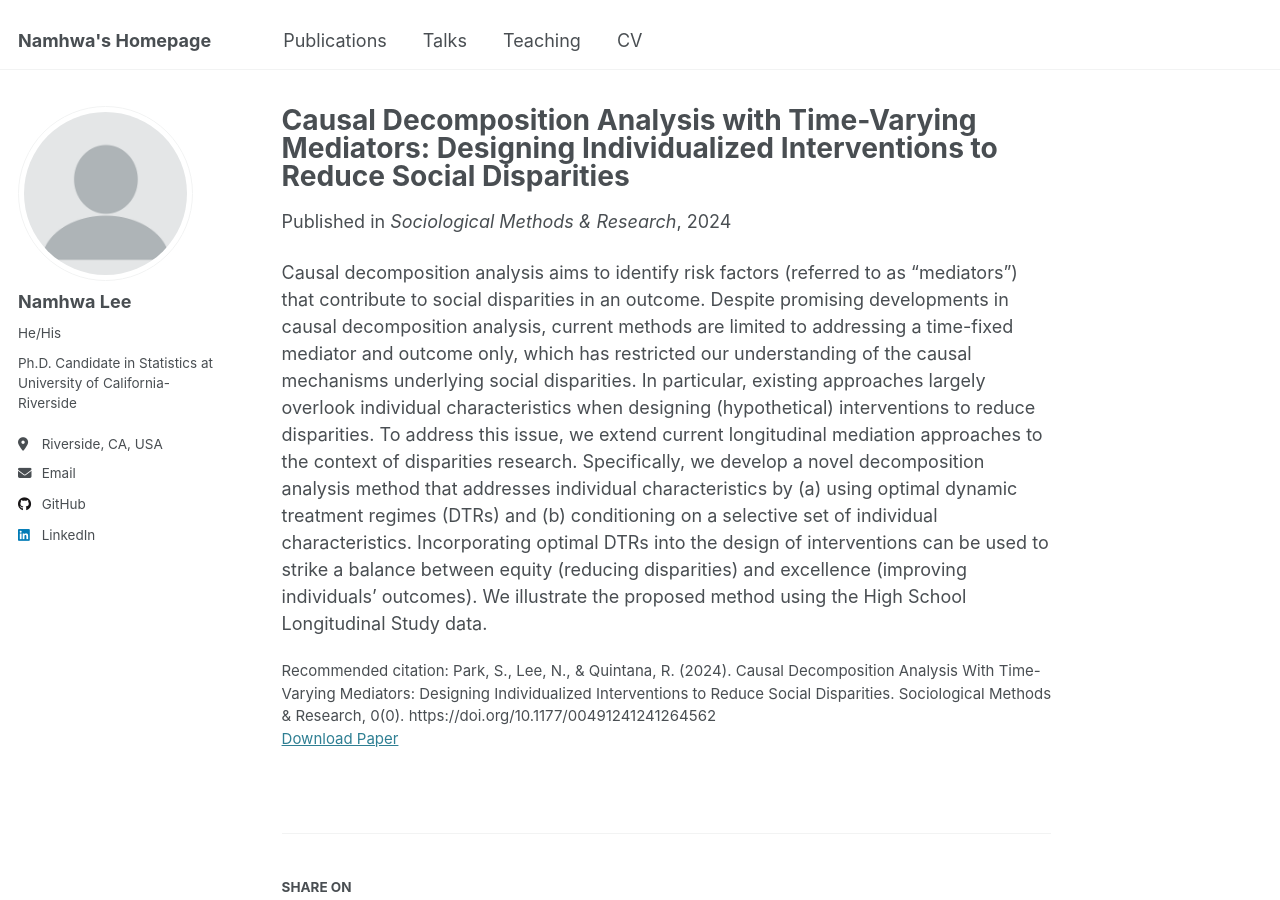
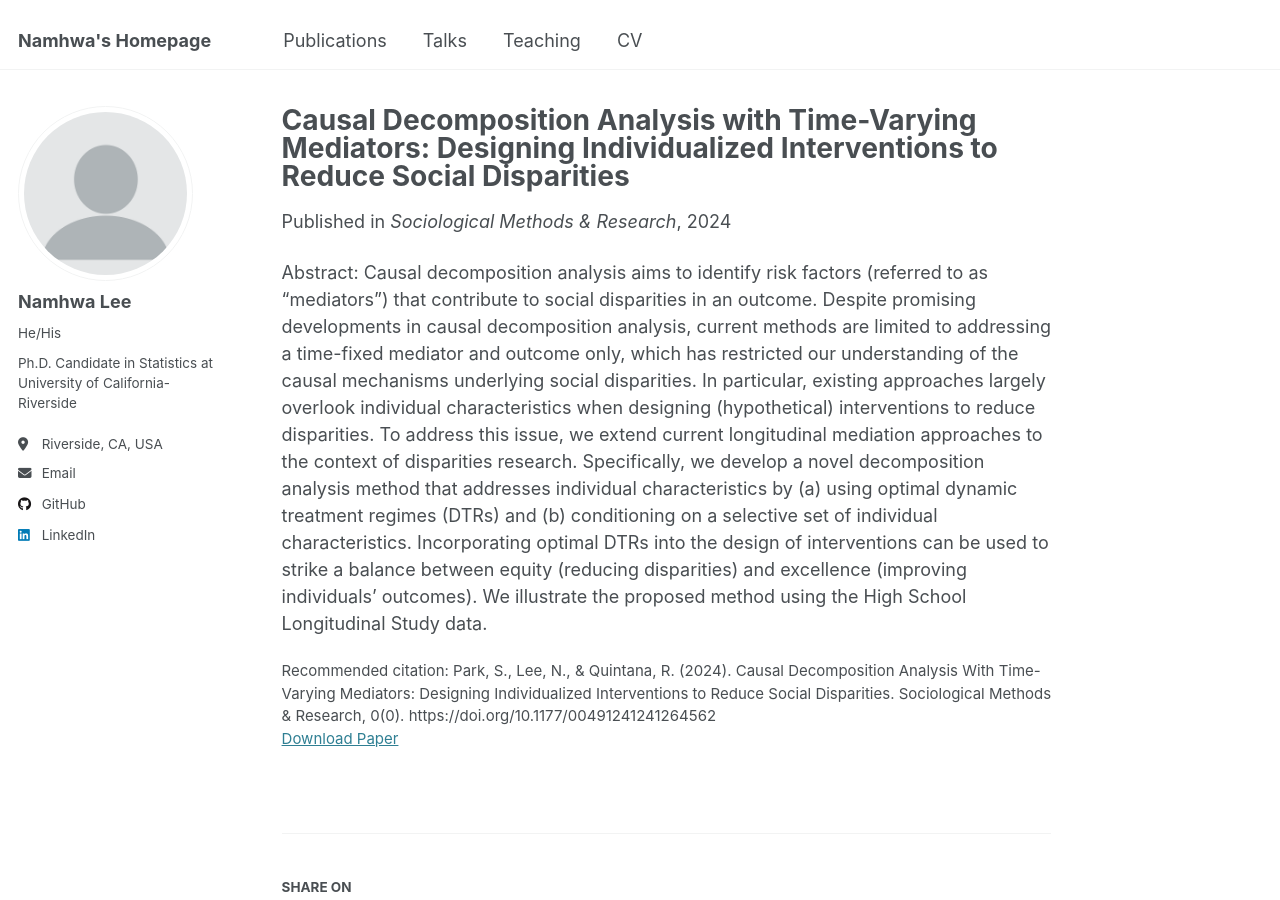
Before and after one commit to NamhwaLee/NamhwaLee.github.io, a Jekyll site: the page built from _publications/my-paper-2.md, in a window 1280 px wide and 900 px high. Built offline with Jekyll 4.4.1, drawn with Linux system fonts in a browser that asks for light colours; part of the change alters nothing that is shown.

Commit message:
Update my-paper-2.md

```diff
--- a/_publications/my-paper-2.md
+++ b/_publications/my-paper-2.md
@@ -3,7 +3,7 @@ title: "Causal Decomposition Analysis with Time-Varying Mediators: Designing Ind
 collection: publications
 category: manuscripts
 permalink: /publication/my-paper-2
-# excerpt: 'This paper is a collaborative work'
+# excerpt: 'This paper is a collaborative work while '
 date: 2024-07-26
 venue: 'Sociological Methods & Research'
 #slidesurl: 'http://academicpages.github.io/files/slides2.pdf'
@@ -11,4 +11,4 @@ paperurl: 'https://journals.sagepub.com/doi/full/10.1177/00491241241264562?af=R&
 citation: 'Park, S., Lee, N., & Quintana, R. (2024). Causal Decomposition Analysis With Time-Varying Mediators: Designing Individualized Interventions to Reduce Social Disparities. Sociological Methods & Research, 0(0). https://doi.org/10.1177/00491241241264562'
 ---
 
-Causal decomposition analysis aims to identify risk factors (referred to as “mediators”) that contribute to social disparities in an outcome. Despite promising developments in causal decomposition analysis, current methods are limited to addressing a time-fixed mediator and outcome only, which has restricted our understanding of the causal mechanisms underlying social disparities. In particular, existing approaches largely overlook individual characteristics when designing (hypothetical) interventions to reduce disparities. To address this issue, we extend current longitudinal mediation approaches to the context of disparities research. Specifically, we develop a novel decomposition analysis method that addresses individual characteristics by (a) using optimal dynamic treatment regimes (DTRs) and (b) conditioning on a selective set of individual characteristics. Incorporating optimal DTRs into the design of interventions can be used to strike a balance between equity (reducing disparities) and excellence (improving individuals’ outcomes). We illustrate the proposed method using the High School Longitudinal Study data.
+Abstract: Causal decomposition analysis aims to identify risk factors (referred to as “mediators”) that contribute to social disparities in an outcome. Despite promising developments in causal decomposition analysis, current methods are limited to addressing a time-fixed mediator and outcome only, which has restricted our understanding of the causal mechanisms underlying social disparities. In particular, existing approaches largely overlook individual characteristics when designing (hypothetical) interventions to reduce disparities. To address this issue, we extend current longitudinal mediation approaches to the context of disparities research. Specifically, we develop a novel decomposition analysis method that addresses individual characteristics by (a) using optimal dynamic treatment regimes (DTRs) and (b) conditioning on a selective set of individual characteristics. Incorporating optimal DTRs into the design of interventions can be used to strike a balance between equity (reducing disparities) and excellence (improving individuals’ outcomes). We illustrate the proposed method using the High School Longitudinal Study data.
```
